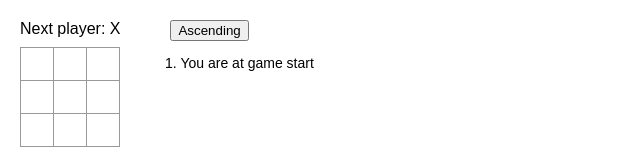
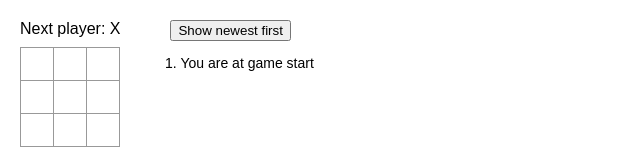
Before and after one commit to Derek-Lim/tic-tac-toe-react, a React (Create React App) app: page / in a window 1280 px wide. Shown: the top 160 px of the page, without its empty margins (0-640 px from the left). Built offline with nearby package versions, Linux system fonts and the light colour scheme.

Commit message:
refactor: simplify move history ordering

```diff
--- a/src/components/Game.js
+++ b/src/components/Game.js
@@ -24,11 +24,7 @@ export default function Game() {
     setIsAscending((prev) => !prev);
   }
 
-  const moveIndices = isAscending
-    ? history.map((_, i) => i)
-    : history.map((_, i) => history.length - 1 - i);
-
-  const moves = moveIndices.map((moveIndex) => {
+  const moveListItems = history.map((_, moveIndex) => {
     const isCurrent = moveIndex === currentMove;
 
     if (moveIndex === 0) {
@@ -78,10 +74,16 @@ export default function Game() {
       />
 
       <div className="game-info">
-        <button className="move-order-toggle" onClick={toggleMoveOrder}>
-          {isAscending ? 'Ascending' : 'Descending'}
+        <button
+          className="move-order-toggle"
+          onClick={toggleMoveOrder}
+        >
+          {isAscending ? 'Show newest first' : 'Show oldest first'}
         </button>
-        <ol className="move-list">{moves}</ol>
+
+        <ol className="move-list">
+          {isAscending ? moveListItems : moveListItems.toReversed()}
+        </ol>
       </div>
     </div>
   );
```
